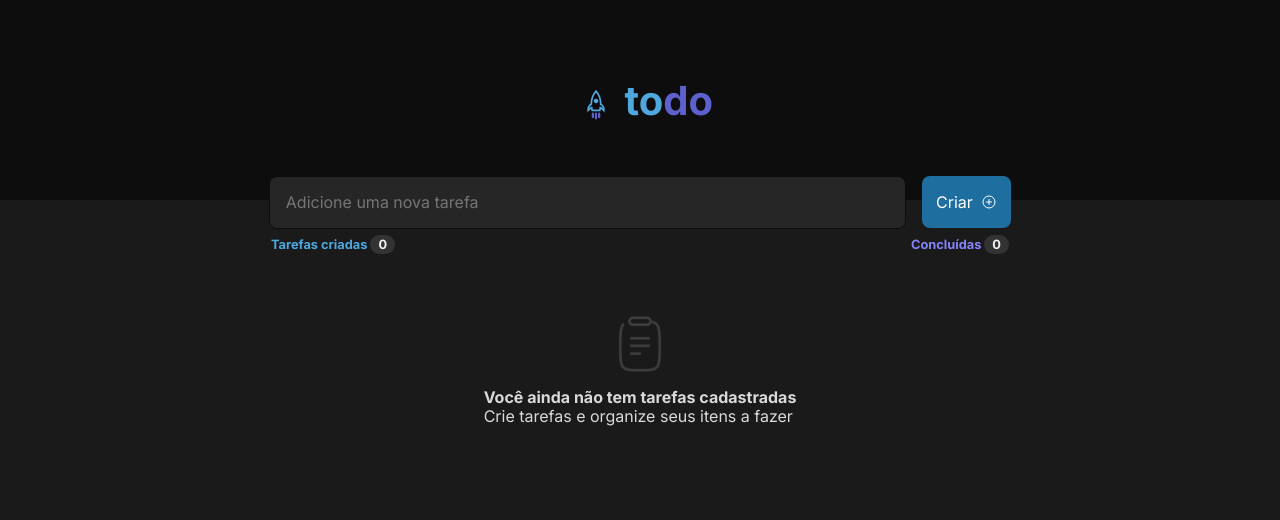
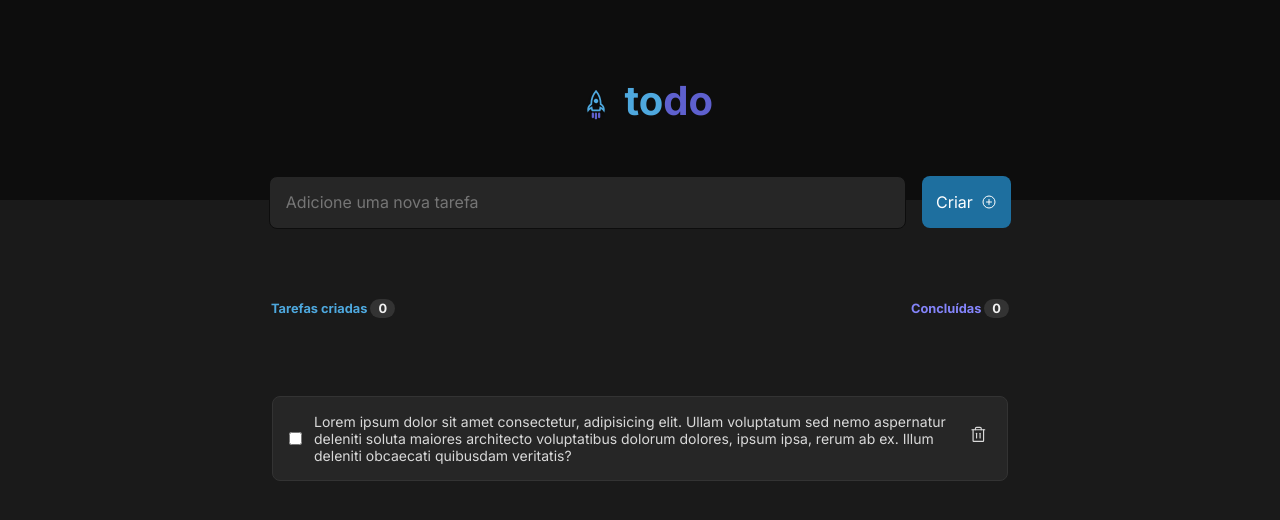
Before and after one commit to AllyssonR/Todo_list, a React (Vite) app: page / in a window 1280 px wide. Shown: the top 520 px of the page. Built offline with nearby package versions, Linux system fonts and the light colour scheme.

Commit message:
create task component

```diff
--- a/src/App.module.scss
+++ b/src/App.module.scss
@@ -8,6 +8,7 @@
   align-items: center;
   justify-content: center;
   flex-direction: column;
+  margin-bottom: 4rem;
   span {
     color: var(--gray-100);
     background-color: var(--gray-400);
@@ -20,6 +21,7 @@
   width: 738px;
   align-items: center;
   justify-content: space-between;
+  margin-top: 4rem;
 
   h1 {
     font-weight: 700;
@@ -32,3 +34,8 @@
 .completedTask {
   color: var(--purple);
 }
+.taskList{
+  li{
+    margin-top: 1rem;
+  }
+}
--- a/src/App.tsx
+++ b/src/App.tsx
@@ -1,6 +1,6 @@
 import { Header } from "./components/Header";
 import styles from "./App.module.scss";
-import { NoTask } from "./components/NoTask";
+import { Task } from "./components/Task";
 export function App() {
   return (
     <article className={styles.mainPage}>
@@ -15,9 +15,9 @@ export function App() {
           </h1>
         </div>
       </div>
-      <div>
-        <NoTask />
-      </div>
+      <ul className={styles.taskList}>
+        <Task />
+      </ul>
     </article>
   );
 }
--- a/src/components/NoTash.module.scss
+++ b/src/components/NoTash.module.scss
@@ -3,7 +3,6 @@
   align-items: center;
   justify-content: center;
   flex-direction: column;
-  margin-top: 4rem;
 }
 
 .text{
--- /dev/null
+++ b/src/components/Task.module.scss
@@ -0,0 +1,25 @@
+.content {
+  max-width: 736px;
+  display: flex;
+  gap: 0.75rem;
+  border-radius: 8px;
+  border: 1px solid var(--gray-400);
+  background-color: var(--gray-500);
+  margin: 0 auto;
+  margin-bottom: 1rem;
+  padding: 1rem 0;
+  input{
+    margin-left: 1rem;
+  }
+  & + li {
+    margin-top: 1rem;
+  }
+  svg {
+    margin-right: 1.2rem;
+  }
+
+  p {
+    font-size: 14px;
+    font-weight: 400;
+  }
+}
--- /dev/null
+++ b/src/components/Task.tsx
@@ -0,0 +1,16 @@
+import { Trash } from "phosphor-react";
+import styles from "./Task.module.scss";
+export function Task() {
+  return (
+    <li className={styles.content}>
+      <input type="checkbox" name="isTashDone" id="isTaskDone" />
+      <p>
+        Lorem ipsum dolor sit amet consectetur, adipisicing elit. Ullam
+        voluptatum sed nemo aspernatur deleniti soluta maiores architecto
+        voluptatibus dolorum dolores, ipsum ipsa, rerum ab ex. Illum deleniti
+        obcaecati quibusdam veritatis?
+      </p>
+      <Trash size={44} />
+    </li>
+  );
+}
```
